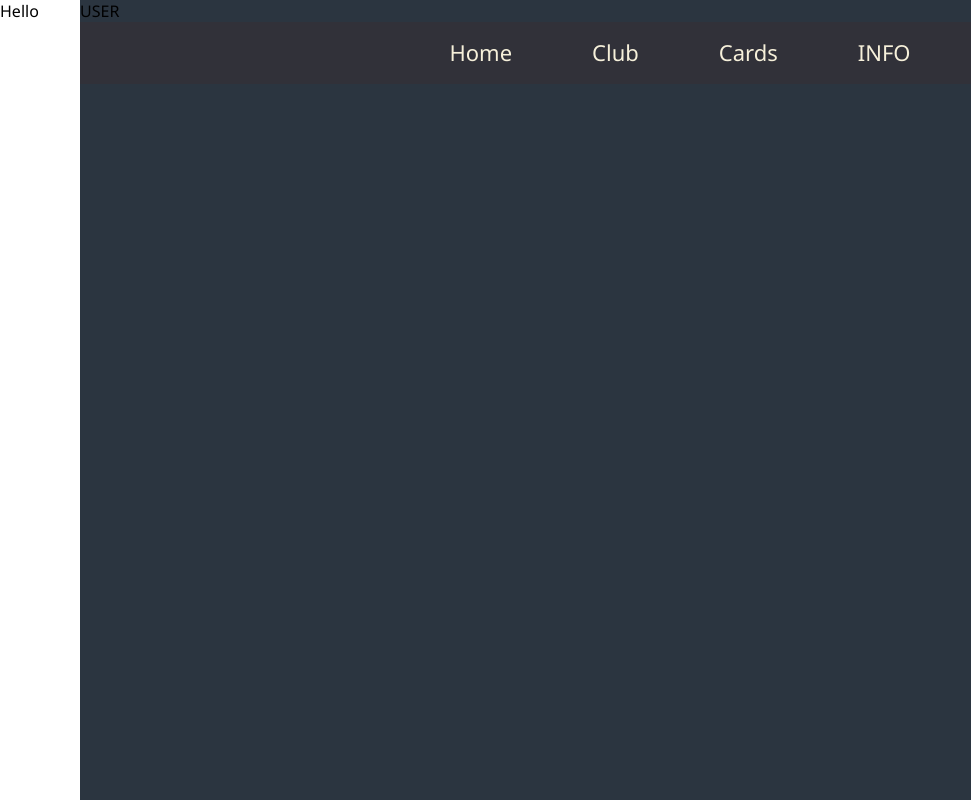
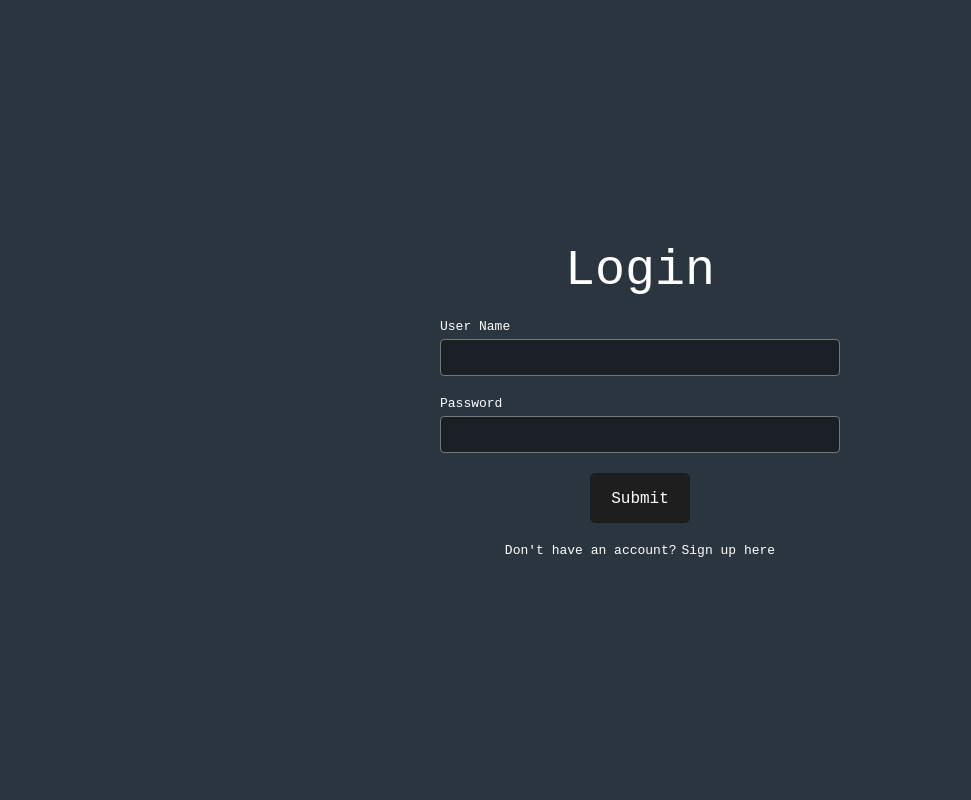
Before and after one commit to Yodanab/cardGame, a React (Vite) app: page / in a window 1280 px wide. Shown: the whole page, without its empty margins (0-971 px from the left). Built offline with nearby package versions, Linux system fonts and the light colour scheme.

Commit message:
change login form and add error msg

```diff
--- a/src/App.tsx
+++ b/src/App.tsx
@@ -5,9 +5,12 @@ import { router } from "./router";
 import * as Style from "layout/AppWrapper.style";
 import { Menu } from "layout/Menu/Menu";
 import { SubMenu } from "layout/Menu/SubMenu";
+import { useUserStore } from "store/useUserStore";
+import { Login } from "pages/Login/Login";
 
 const App = () => {
-  return (
+  const { id } = useUserStore();
+  return id ? (
     <Style.AppWrapper>
       <Menu />
       <Style.MainWrapper>
@@ -16,6 +19,8 @@ const App = () => {
         <RouterProvider router={router} />
       </Style.MainWrapper>
     </Style.AppWrapper>
+  ) : (
+    <Login />
   );
 };
 
--- a/src/inputs/Button/Button.style.ts
+++ b/src/inputs/Button/Button.style.ts
@@ -14,7 +14,8 @@ export const Button = styled.button`
   text-align: center;
   line-height: 50px;
   font-size: 16px;
-  border: 1px solid white;
+  font-family: monospace;
+  border: 1px solid #181c21;
   cursor: pointer;
   :after {
     content: "";
@@ -28,10 +29,10 @@ export const Button = styled.button`
     background: rgba(255, 255, 255, 0.13);
     background: linear-gradient(
       to right,
-      rgba(255, 255, 255, 0.13) 0%,
-      rgba(255, 255, 255, 0.13) 77%,
-      rgba(255, 255, 255, 0.5) 92%,
-      rgba(255, 255, 255, 0) 100%
+      rgba(162, 133, 160, 0.13) 0%,
+      rgba(162, 133, 160, 0.13) 77%,
+      rgba(162, 133, 160, 0.5) 92%,
+      rgba(162, 133, 160, 0) 100%
     );
   }
 
--- a/src/inputs/TextInput/TextInput.style.ts
+++ b/src/inputs/TextInput/TextInput.style.ts
@@ -1,6 +1,5 @@
-/** @format */
-
 import styled from "styled-components";
+import { text } from "core/colors";
 
 export const InputWrap = styled.div`
   display: flex;
@@ -8,7 +7,7 @@ export const InputWrap = styled.div`
   label {
     color: white;
     padding-bottom: 5px;
-    font-family: fantasy;
+    font-family: monospace;
   }
 `;
 
@@ -16,12 +15,21 @@ export const Input = styled.input`
   box-shadow: inset 0 0.0625em 0.125em
     rgba(10, 10, 10, 0.05);
   width: 400px;
-  height: 28px;
+  padding: 10px;
   background-color: white;
-  border-color: #dbdbdb;
+  border: 1px solid #777;
+  background: #1a2026;
   border-radius: 4px;
-  color: #363636;
+  color: ${text.white};
   &:focus {
-    outline: none;
+    outline: 1px solid #a285a0;
+  }
+  &:-webkit-autofill,
+  &:-webkit-autofill:hover,
+  &:-webkit-autofill:focus,
+  &:-webkit-autofill:active {
+    -webkit-box-shadow: 0 0 0 30px #1a2026 inset !important;
+    box-shadow: 0 0 0 30px #1a2026 inset !important;
+    -webkit-text-fill-color: ${text.white} !important;
   }
 `;
--- a/src/pages/Login/Login.style.tsx
+++ b/src/pages/Login/Login.style.tsx
@@ -1,41 +1,31 @@
-/** @format */
-
 import styled from "styled-components";
 
 export const LoginWrap = styled.div`
-  display: flex;
-  justify-content: center;
-  align-items: center;
-  height: 100vh;
+  form {
+    position: relative;
+  }
 `;
 
 export const LoginModal = styled.div`
-  position: relative;
-  width: 500px;
-  height: 500px;
-  background-image: url(https://www.didoocovers.com/wp-content/uploads/2023/12/card_bg.png);
-  background-position: center center;
-  background-size: 100% 100%;
-  background-repeat: no-repeat;
-  padding: 3.8rem 0;
-  z-index: 2;
-  transition: 200ms ease-in;
-  padding-top: 100px;
   margin: auto;
   display: flex;
   flex-direction: column;
   align-items: center;
   gap: 20px;
+  padding: 40px;
+  height: 100vh;
+  justify-content: center;
 `;
 
 export const Title = styled.div`
   color: white;
-  font-family: fantasy;
+  font-family: monospace;
   font-size: 50px;
 `;
 
 export const CreateAccount = styled.div`
   color: white;
+  font-family: monospace;
   span {
     cursor: pointer;
     margin-left: 5px;
@@ -44,3 +34,8 @@ export const CreateAccount = styled.div`
     }
   }
 `;
+
+export const ErrorMsg = styled.div`
+  color: #df3d00;
+  text-transform: capitalize;
+`;
--- a/src/pages/Login/Login.tsx
+++ b/src/pages/Login/Login.tsx
@@ -1,16 +1,18 @@
-/** @format */
-
 import React, { useState } from "react";
-import { TextInput } from "../inputs/TextInput/TextInput";
+import { TextInput } from "../../inputs/TextInput/TextInput";
 import {
   LoginModal,
   LoginWrap,
   Title,
   CreateAccount,
+  ErrorMsg,
 } from "./Login.style";
-import { Button } from "../inputs/Button/Button.style";
-import { signUp } from "./login-service";
-import { useUserStore } from "../store/useUserStore";
+import { Button } from "../../inputs/Button/Button.style";
+import {
+  signUp,
+  initForm,
+} from "./login-service";
+import { useUserStore } from "../../store/useUserStore";
 
 interface IForm {
   userName: string;
@@ -62,17 +64,11 @@ const inputType = {
 
 export const Login = () => {
   const { error, login } = useUserStore();
-  const [isAnimating, setIsAnimating] = useState(
-    false
+
+  const [mode, setMode] = useState("login");
+  const [formData, setForm] = useState<IForm>(
+    initForm
   );
-  const [mode, setMode] = useState("login");
-  const [formData, setForm] = useState<IForm>({
-    userName: "",
-    password: "",
-    confirmPassword: "",
-    email: "",
-    error: null,
-  });
 
   const onInputChange = (e) => {
     const { name, value } = e.target;
@@ -83,16 +79,14 @@ export const Login = () => {
   };
 
   const handleModeChange = () => {
-    setIsAnimating(true);
-    setTimeout(() => {
+    setForm(initForm);
     setMode((prev) =>
       prev === "login" ? "signUp" : "login"
     );
-      setIsAnimating(false);
-    }, 200);
   };
 
-  const handleSubmit = () => {
+  const handleSubmit = (event) => {
+    event.preventDefault();
     const {
       userName,
       password,
@@ -116,13 +110,8 @@ export const Login = () => {
 
   return (
     <LoginWrap>
-      <LoginModal
-        style={{
-          transform: isAnimating
-            ? "scale(0)"
-            : "scale(1)",
-        }}
-      >
+      <form onSubmit={handleSubmit}>
+        <LoginModal>
           <Title>{title[mode]}</Title>
 
           {inputsArr[mode].map((inputItem, i) => {
@@ -137,10 +126,10 @@ export const Login = () => {
               />
             );
           })}
+          {error && <ErrorMsg>{error}</ErrorMsg>}
 
-        <Button onClick={() => handleSubmit()}>
-          Submit
-        </Button>
+          <Button type="submit">Submit</Button>
+
           <CreateAccount>
             {accountString[mode].question}
             <span onClick={handleModeChange}>
@@ -148,6 +137,7 @@ export const Login = () => {
             </span>
           </CreateAccount>
         </LoginModal>
+      </form>
     </LoginWrap>
   );
 };
--- a/src/pages/Login/login-service.ts
+++ b/src/pages/Login/login-service.ts
@@ -1,10 +1,18 @@
 import axios from "axios";
+
+export const initForm = {
+  userName: "",
+  password: "",
+  confirmPassword: "",
+  email: "",
+  error: null,
+};
 
 export const login = async ({
   userName,
   password,
 }) => {
-  const url = "/user/login";
+  const url = "api/user/login";
   const { data } = await axios.post(url, {
     userName,
     password,
--- a/src/store/useUserStore.ts
+++ b/src/store/useUserStore.ts
@@ -1,18 +1,18 @@
 import { create } from "zustand";
-import { login } from "../Login/login-service";
+import { login } from "../pages/Login/login-service";
 
 interface UserStore {
-  id: string;
+  id: string | null;
   userName: string;
   coins: number;
   email: string;
-  error: unknown;
+  error: string | null;
   login: (reqBody) => Promise<void>;
 }
 
 export const useUserStore = create<UserStore>(
   (set) => ({
-    id: "",
+    id: null,
     userName: "",
     email: "",
     coins: 0,
@@ -25,9 +25,10 @@ export const useUserStore = create<UserStore>(
           id: data.id,
           email: data.email,
           coins: data.coins,
+          error: null,
         });
       } catch (err) {
-        set({ error: err });
+        set({ error: err.response.data.msg });
       }
     },
   })
--- a/tsconfig.json
+++ b/tsconfig.json
@@ -2,14 +2,15 @@
   "compilerOptions": {
     "jsx": "react",
     "target": "ESNext",
-    "noImplicitAny": true,
+    "noImplicitAny": false,
     "module": "ESNext",
     "removeComments": true,
     "preserveConstEnums": true,
     "sourceMap": true,
     "baseUrl": "src",
     "allowSyntheticDefaultImports":true,
-    "moduleResolution": "Node"
+    "moduleResolution": "Node",
+
   },
   "include": ["src/**/*"],
   "exclude": ["**/*.test.ts"]
--- a/vite.config.ts
+++ b/vite.config.ts
@@ -7,7 +7,7 @@ export default defineConfig({
   server: {
     proxy: {
       "/api": {
-        target: "http://10.218.102.46:8080", // Include the correct port number here
+        target: "http://10.218.102.46:8080",
         changeOrigin: true,
         secure: false,
         ws: true,
```
Lines whose indentation alone changed are shown as unchanged.
